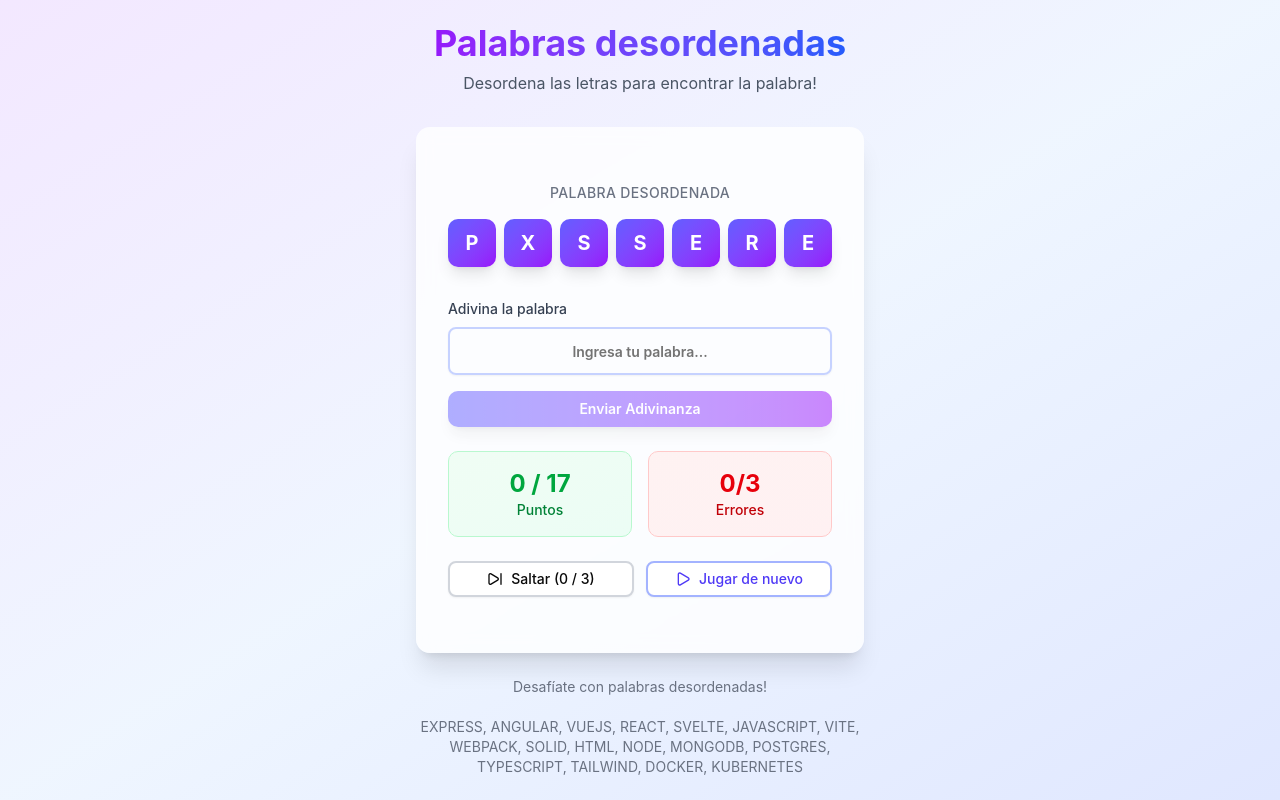
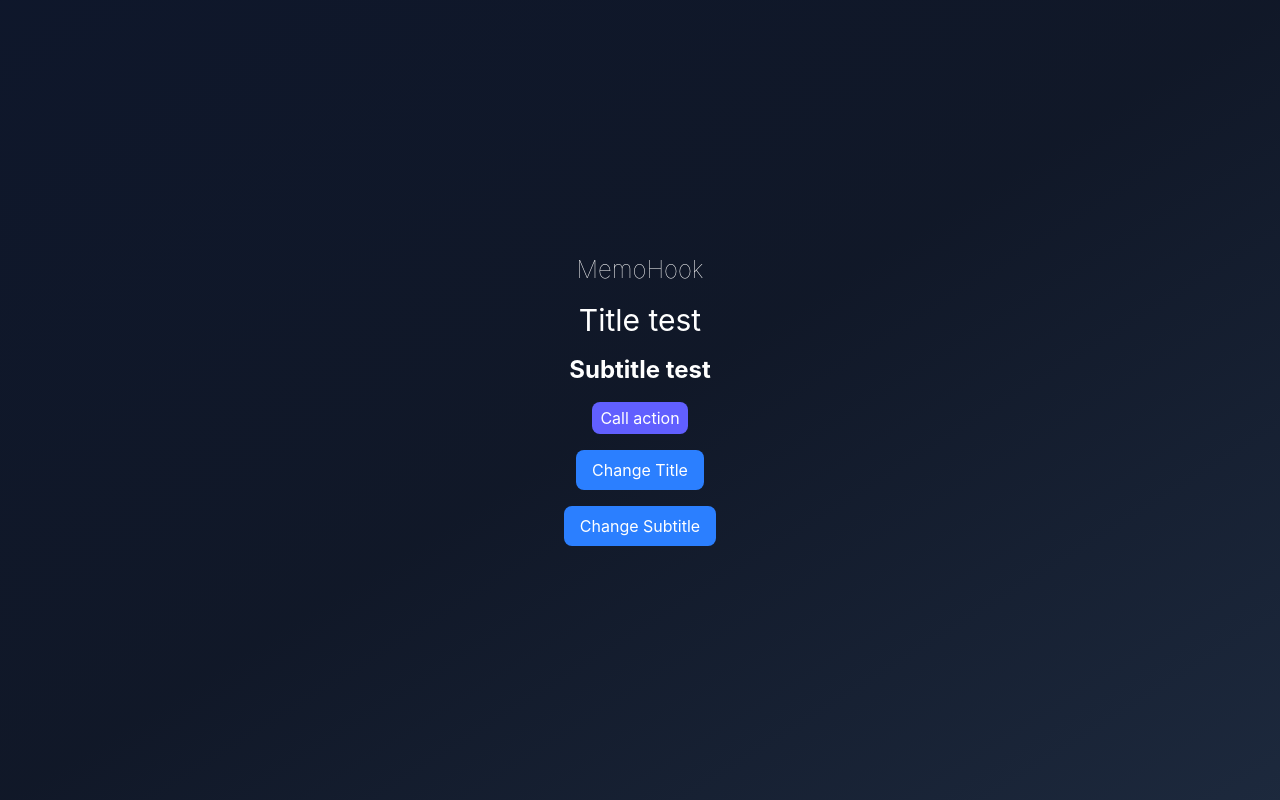
Before and after one commit to JaviKo500/04-hooks-react-ts, a React (Vite) app: page / in a window 1280 px wide. Built offline with nearby package versions, Linux system fonts and the light colour scheme.

Commit message:
feat: add component MemoHook

```diff
--- /dev/null
+++ b/src/06-memos/MemoHook.tsx
@@ -0,0 +1,29 @@
+import { useState } from "react";
+import { MyTitle } from "./ui/MyTitle"
+import { MySubtitle } from "./ui/MySubtitle";
+
+export const MemoHook = () => {
+  const [title, setTitle] = useState('Title test');
+  const [subtitle, setSubtitle] = useState('Subtitle test');
+  return (
+    <div className="bg-gradient flex flex-col gap-4">
+      <h1 className="text-2xl font-thin text-white">
+        MemoHook
+      </h1>
+      <MyTitle title={title} />
+      <MySubtitle subtitle={subtitle} />
+      <button
+      className="bg-blue-500 text-white, px-4 py-2 rounded-md cursor-pointer"
+      onClick={() => setTitle('Title test 2')}
+      >
+        Change Title
+      </button>
+      <button
+      className="bg-blue-500 text-white, px-4 py-2 rounded-md cursor-pointer"
+      onClick={() => setSubtitle('Subtitle test 2')}
+      >
+        Change Subtitle
+      </button>
+    </div>
+  )
+}
--- /dev/null
+++ b/src/06-memos/ui/MySubtitle.tsx
@@ -0,0 +1,17 @@
+interface MySubtitleProps {
+  subtitle: string;
+}
+
+export const MySubtitle = ( { subtitle }: MySubtitleProps ) => {
+  console.log('<--------------- JK MySubtitle --------------->');
+  console.log({subtitle});
+  return (
+    <>
+      <h6 className="text-2xl font-bold">{subtitle}</h6>
+      <button
+        type="button"
+        className="bg-indigo-500 text-white, px-2 py-1 rounded-md cursor-pointer"
+      >Call action</button>
+    </>
+  );
+}
--- /dev/null
+++ b/src/06-memos/ui/MyTitle.tsx
@@ -0,0 +1,11 @@
+interface MyTitleProps {
+  title: string;
+}
+
+export const MyTitle = ( { title }: MyTitleProps ) => {
+  console.log('<--------------- JK MyTitle --------------->');
+  console.log({title});
+  return (
+    <h1 className="text-3xl">{title}</h1>
+  )
+}
--- a/src/main.tsx
+++ b/src/main.tsx
@@ -10,7 +10,8 @@
 // import { PokemonPage } from './03-examples/PokemonPage';
 // import { FocusScreen } from './04-useRef/FocusScreen';
 // import { TasksApp } from './05-useReducer/TaskApp'
-import { ScrambleWords } from './05-useReducer/ScrambleWords';
+// import { ScrambleWords } from './05-useReducer/ScrambleWords';
+import { MemoHook } from './06-memos/MemoHook';
 
 createRoot(document.getElementById('root')!).render(
   <StrictMode>
@@ -21,6 +22,7 @@
     {/* <PokemonPage/> */}
     {/* <FocusScreen/> */}
     {/* <TasksApp /> */}
-    <ScrambleWords />
+    {/* <ScrambleWords /> */}
+    <MemoHook />
   </StrictMode>,
 )
```
